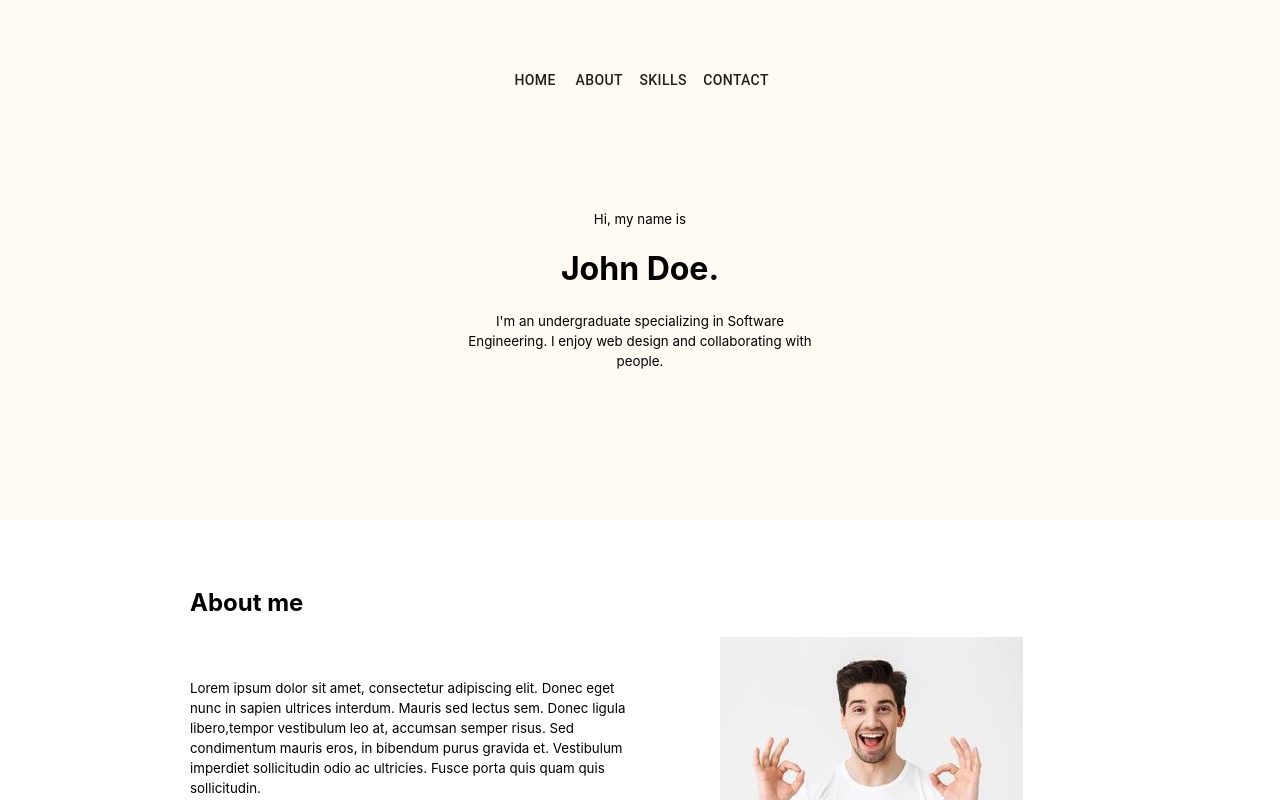
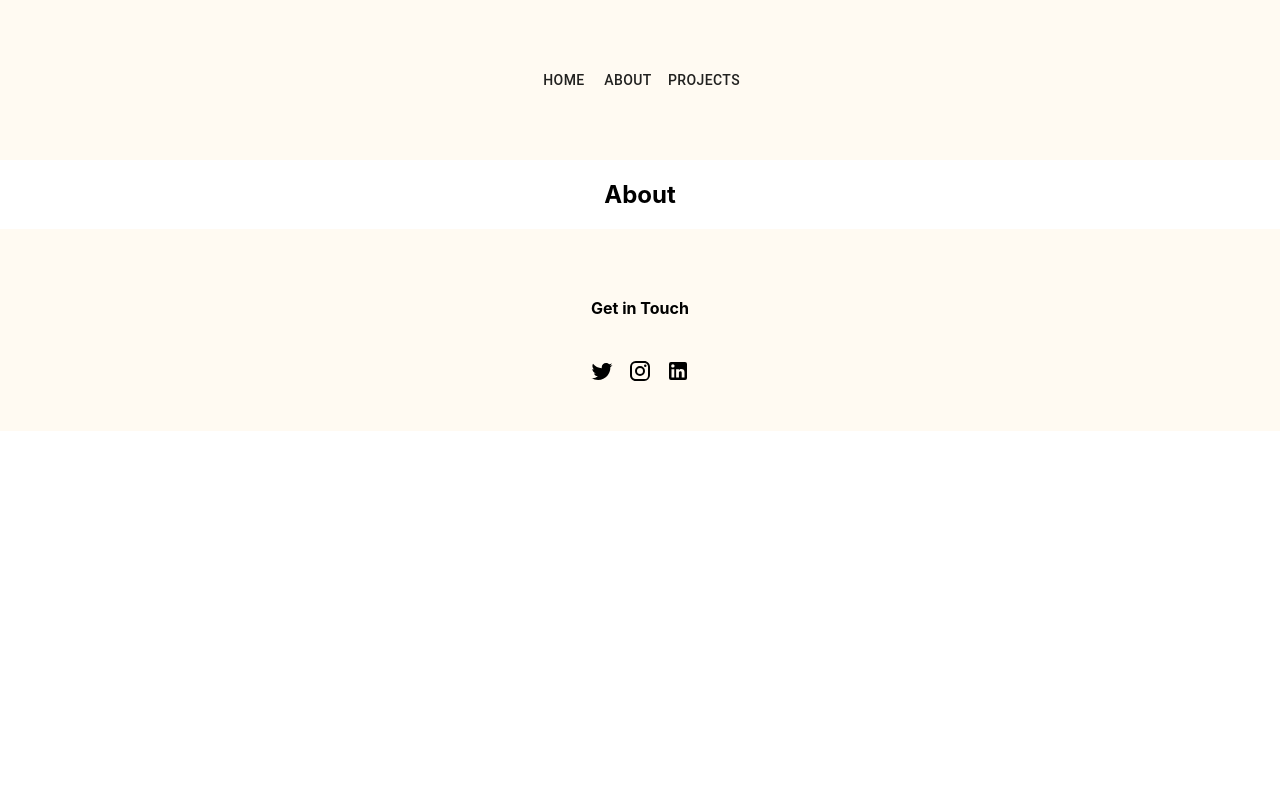
Before and after one commit to mqchua/portfolio_site, a React (Create React App) app: page /about in a window 1280 px wide. Shown: the top 800 px of the page. Built offline with nearby package versions, Linux system fonts and the light colour scheme.

Commit message:
added routing

```diff
--- a/package.json
+++ b/package.json
@@ -11,6 +11,7 @@
     "react": "^17.0.2",
     "react-dom": "^17.0.2",
     "react-material-ui-carousel": "^2.3.1",
+    "react-router-dom": "^5.2.1",
     "react-scripts": "4.0.3",
     "swiper": "^7.0.1",
     "web-vitals": "^1.0.1"
--- a/src/App.js
+++ b/src/App.js
@@ -1,4 +1,5 @@
 import React, { useState } from 'react';
+import { BrowserRouter as Router, Switch, Route, Link } from 'react-router-dom';
 import './App.css';
 import { makeStyles } from '@material-ui/core/styles';
 import AppBar from '@material-ui/core/AppBar';
@@ -30,6 +31,10 @@ import IntroSection from './components/IntroSection';
 import AboutSection from './components/AboutSection';
 import SkillsSection from './components/SkillsSection';
 import ProjectsSection from './components/ProjectsSection';
+
+
+import AboutPage from './components/AboutPage';
+import ProjectsPage from './components/ProjectsPage';
 
 const useStyles = makeStyles(theme => ({
   container: {
@@ -82,7 +87,7 @@ const useStyles = makeStyles(theme => ({
     "&:hover": {
       color: "#FFAA98",
     }
-  }
+  },
 
 }));
 
@@ -95,24 +100,31 @@ function App() {
   return (
     <div className="App">
 
-    <AppBar position="static" className={classes.bgColor1}>
-    {/*<br></br>*/}
+    <Router position="static">
+      <div className= {classes.bgColor1}>
         <div className={classes.divCenter}>
           <Toolbar className={classes.container}>
               <Grid container justify="center" className={classes.outline}>
-              <Button>Home</Button>
-              <Button>About</Button>
-              <Button>Skills</Button>
-              <Button>Contact</Button>
+                <Button component={Link} to="/">Home</Button>
+                <Button component={Link} to="/about">About</Button>
+                <Button component={Link} to="/projects">Projects</Button>
               </Grid>
           </Toolbar>
         </div>
-    </AppBar>
-
+      </div>
+      <Switch>
+          <Route exact path='/'>
             <IntroSection/>
             <AboutSection/>
             <SkillsSection/>
             <ProjectsSection/>
+          </Route>
+
+          <Route path='/about' component={AboutPage} />
+          <Route path='/projects' component={ProjectsPage} />
+      </Switch>
+    </Router>
+
 
     <div className= {classes.bgColor1}>
       <div className={classes.divCenter}>
--- /dev/null
+++ b/src/components/AboutPage.js
@@ -0,0 +1,13 @@
+import React, { Component } from 'react';
+
+class AboutPage extends Component {
+  render() {
+    return (
+        <div>
+          <h2>About</h2>
+        </div>
+    );
+  }
+}
+
+export default AboutPage;
--- /dev/null
+++ b/src/components/ProjectsPage.js
@@ -0,0 +1,13 @@
+import React, { Component } from 'react';
+
+class ProjectsPage extends Component {
+  render() {
+    return (
+        <div>
+          <h2>Projects</h2>
+        </div>
+    );
+  }
+}
+
+export default ProjectsPage;
--- a/src/components/SkillsSection.js
+++ b/src/components/SkillsSection.js
@@ -25,6 +25,7 @@ const useStyles = makeStyles(theme => ({
     backgroundColor: "#FFFAF2",
     boxShadow: "none",
     color: "#000000",
+    // outline: "2px dashed blue",
   },
   bgColor2: {
     backgroundColor: "#FFFFFF",
```
Also changed, not shown: 2 other files (tests, documents, lock files or other folders). Lines whose indentation alone changed are shown as unchanged.
